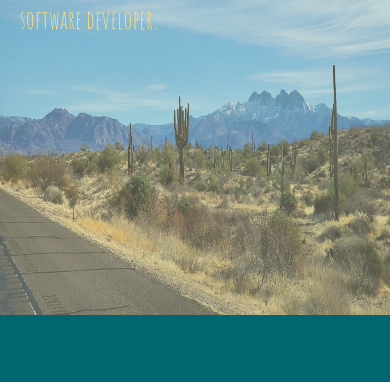
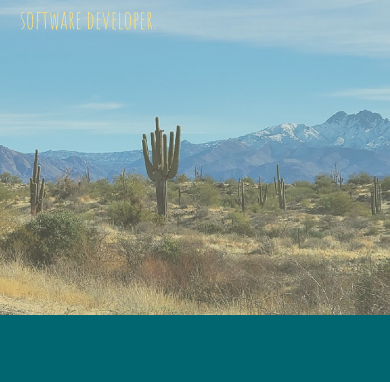
Before and after one commit to Hadasss/portfolio, a plain HTML site: page index.html in a window 390 px wide. Shown: the part 195-577 px from the top of the page. Drawn offline with Linux system fonts and the light colour scheme.

Commit message:
background-image fix + ipad-pro media query adjustment

```diff
--- a/assets/css/style.css
+++ b/assets/css/style.css
@@ -147,6 +147,9 @@ header li a {
 }
 
 .hero img {
+  /* overflow-x: hidden; */
+  object-fit: cover;
+  /* background-position: center; */
   width: 100%;
   height: 75vh;
   position: absolute;
@@ -266,8 +269,14 @@ header li a {
   margin-bottom: 20px;
 }
 
-@media screen and (max-width: 980px) {
-  .hero {
+@media screen and (max-width: 1025px) {
+  .hero img {
+    height: 50vh;
+  }
+}
+
+@media screen and (max-width: 1023px) {
+  .hero img {
     height: 75vh;
   }
 }
--- a/index.html
+++ b/index.html
@@ -11,13 +11,6 @@
       href="./assets/images/icons8-cactus-48.png"
     />
     <link rel="stylesheet" href="./assets/css/style.css" />
-    <!-- <link rel="preconnect" href="https://fonts.googleapis.com" />
-    <link rel="preconnect" href="https://fonts.gstatic.com" crossorigin /> -->
-    <!-- <link
-      href="https://fonts.googleapis.com/css2?family=Amatic+SC:wght@400;700&family=Assistant:wght@200;300&family=Raleway:wght@200&display=swap"
-      rel="stylesheet"
-    /> -->
-
     <style>
       @import url('https://fonts.googleapis.com/css2?family=Amatic+SC:wght@400;700&family=Assistant:wght@200;300&family=Raleway:wght@200&display=swap');
       </style>
@@ -48,7 +41,7 @@
         Hi. My name is <span class="hadas">Hadas</span>, <br class="mobile-break" />an Arizona based<br />software developer.
       </p>
 
-      <img src="./assets/images/arizona_general.jpg" alt="" />
+      <img src="./assets/images/arizona1_11.jpg" alt="" />
     </section>
 
     <section class="personal" id="about-me">
@@ -106,7 +99,7 @@
       <h2 class="borderized">Work Experience, Education and More</h2>
       <div class="other-stuff">
         <div class="work-experience" >
-          <h3>Work experience</h3>
+          <h3>Work Experience</h3>
           <p>
             Lorem ipsum dolor sit amet consectetur adipisicing elit. Optio illo
             quidem obcaecati quasi, minima praesentium quae amet possimus
```
Also changed, not shown: assets/images/project3.JPG (added).
